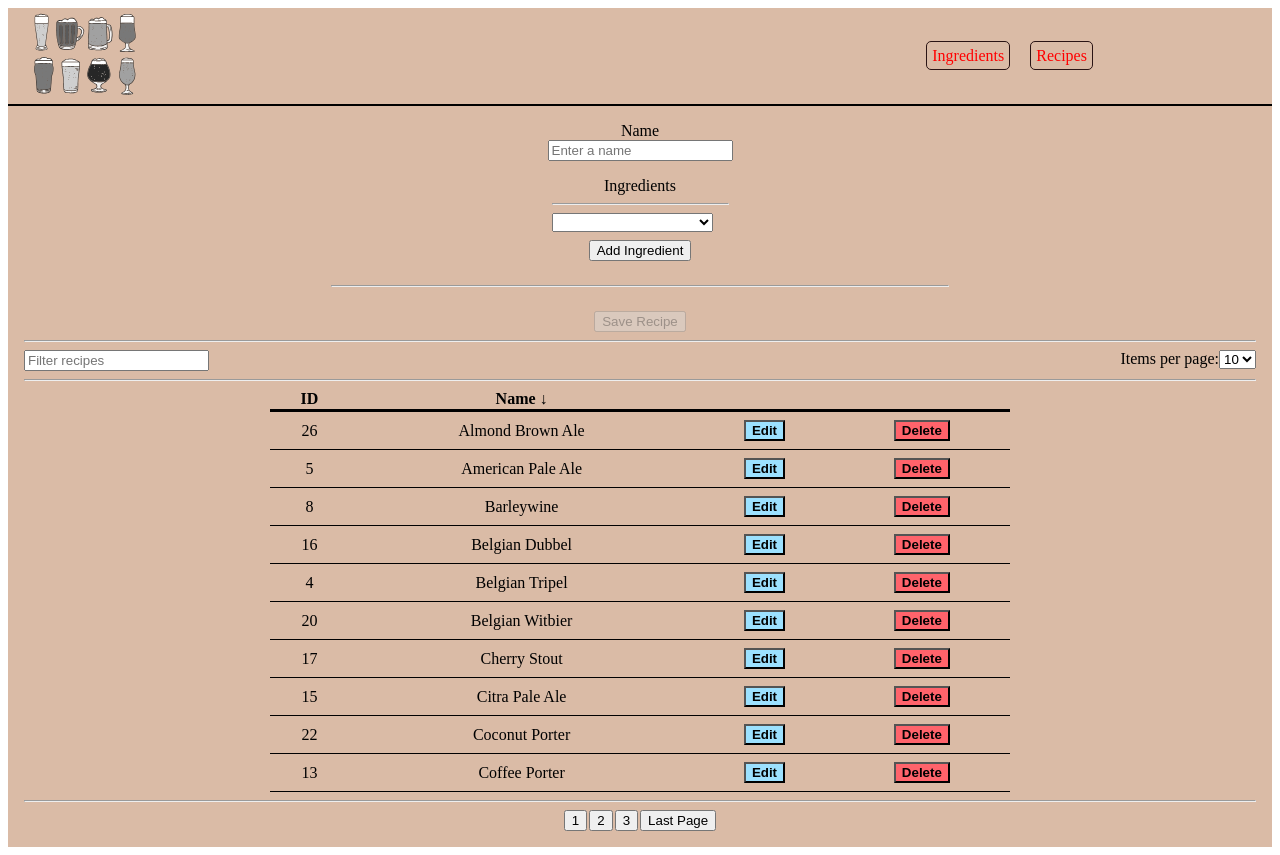
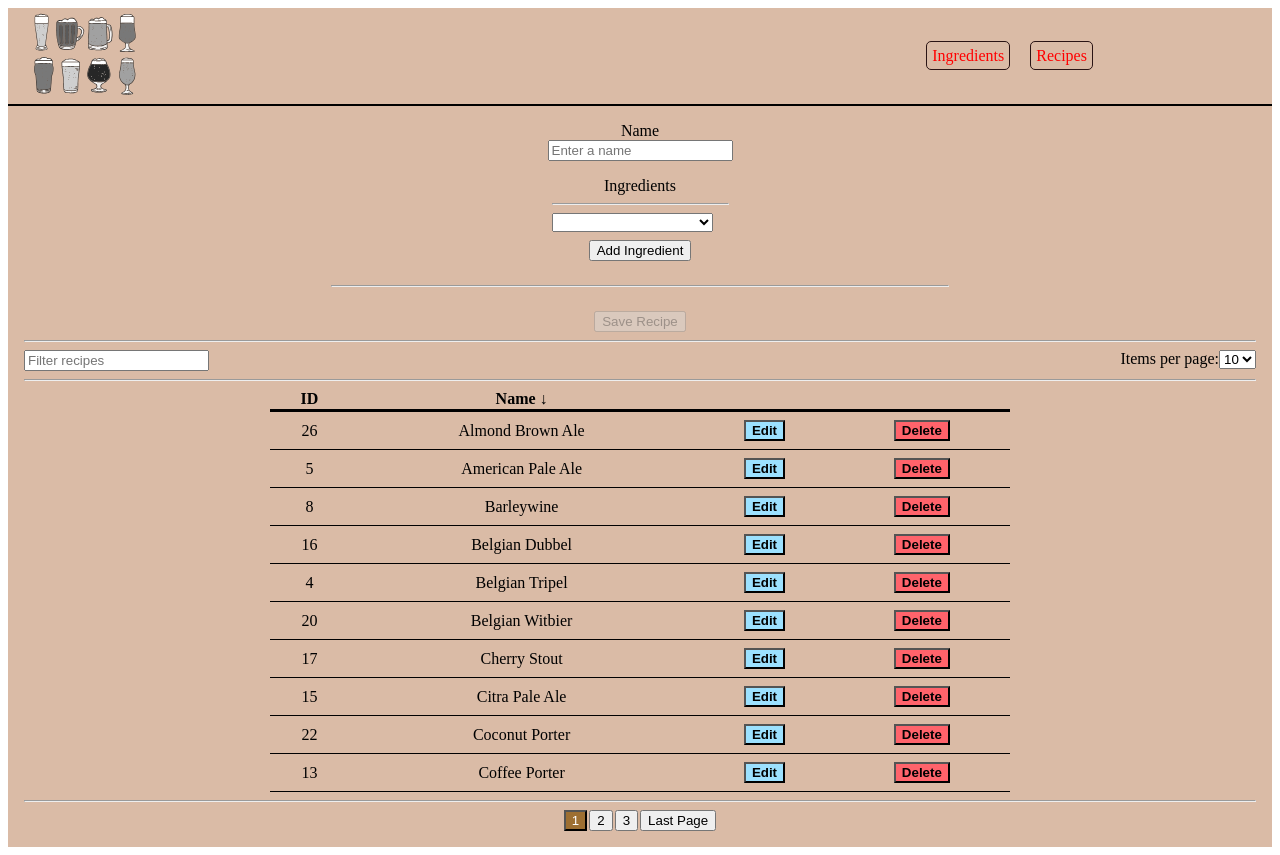
Before and after one commit to tomiludanyi/brew-manager, an Angular app: page /recipe-list in a window 1280 px wide. Built offline with nearby package versions, Linux system fonts and the light colour scheme; data requests are answered from the project's data file.

Commit message:
recipe-pagination already implemented; some styling added to the active page button

```diff
--- a/src/app/shared/pagination/pagination.component.css
+++ b/src/app/shared/pagination/pagination.component.css
@@ -2,3 +2,8 @@
     display: flex;
     gap: 2px;
 }
+
+.active-page {
+    background-color: #9d6f32;
+    color: #fff;
+}
--- a/src/app/shared/pagination/pagination.component.html
+++ b/src/app/shared/pagination/pagination.component.html
@@ -4,7 +4,7 @@
     </ng-container>
 
     <ng-container *ngFor="let page of visiblePages">
-        <button (click)="goToPage(page)" [class.active]="currentPage === page">{{ page }}</button>
+        <button (click)="goToPage(page)" [class.active]="currentPage === page" [ngClass]="{'active-page': page === currentPage}">{{ page }}</button>
     </ng-container>
 
     <ng-container *ngIf="currentPage !== totalPages">
```
